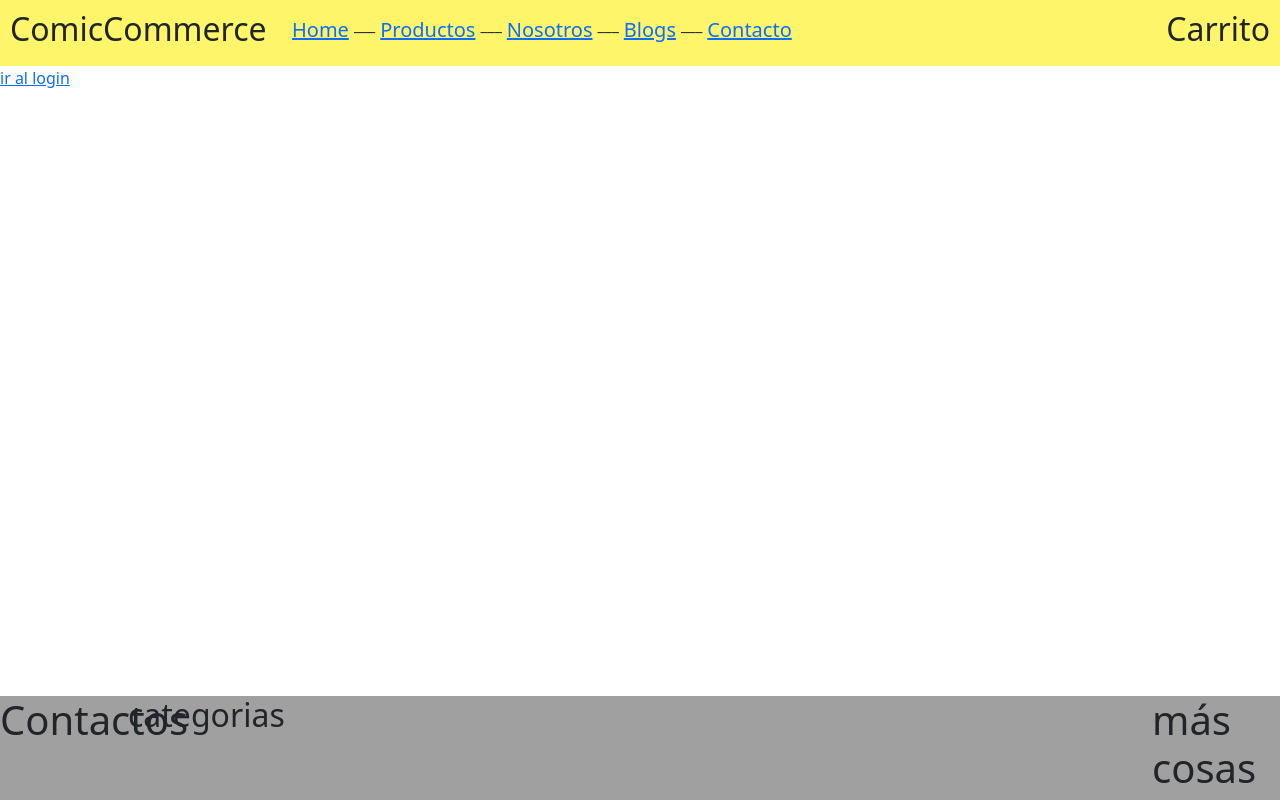
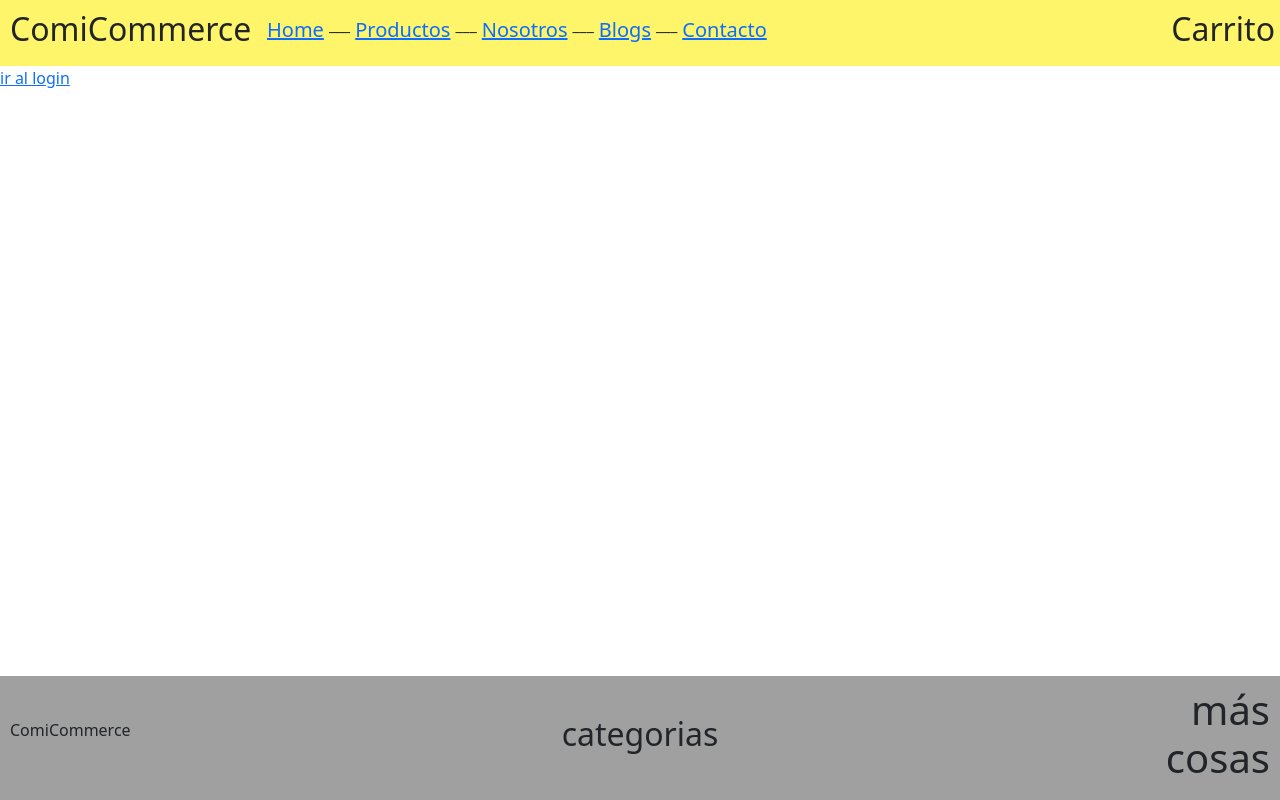
Before and after one commit to gonzaloaliaga/gonzaloaliaga, a plain HTML site: page homePage.html in a window 1280 px wide. Drawn offline with nearby package versions, Linux system fonts and the light colour scheme.

Commit message:
Header scrollable y footer centrado

```diff
--- a/homePage.html
+++ b/homePage.html
@@ -19,13 +19,13 @@
         <!-- Header -->
         <header>
             <nav>
-                <div style="display: flex; margin: 10px; align-items: center;">
-                    <div style="width: 20%; text-align: left;">
-                        <h2>ComicCommerce</h2>
+                <div id="headerContainer">
+                    <div style="min-width: 20%; text-align: left;">
+                        <h2>ComiCommerce</h2>
                     </div>
 
                     <div id="headerButtons">
-                        <a href="#">Home</a>
+                        <a href="homePage.html">Home</a>
                         <p>___</p>
                         <a href="#">Productos</a>
                         <p>___</p>
@@ -36,7 +36,7 @@
                         <a href="#">Contacto</a>
                     </div>
 
-                    <div style="width: 20%; text-align: right;">
+                    <div style="min-width: 20%; text-align: right;">
                         <h2>Carrito</h2>
                     </div>
                 </div>
@@ -51,14 +51,14 @@
         <!-- Footer -->
         <footer>
             <nav>
-                <div style="display: flex;">
-                    <div style="width: 10%;">
-                        <h1>Contactos</h1>
+                <div id="footerContainer">
+                    <div style="width: 10%; text-align: left;">
+                        <p>ComiCommerce</p>
                     </div>
-                    <div style="width: 80%;">
+                    <div style="width: 80%; text-align: center;">
                         <h2>categorias</h2>
                     </div>
-                    <div style="width: 10%;">
+                    <div style="width: 10%; text-align: right;">
                         <h1>más cosas</h1>
                     </div>
                 </div>
--- a/homePage/assets/styles/styles.css
+++ b/homePage/assets/styles/styles.css
@@ -13,6 +13,17 @@ header {
     position: sticky;
     top: 0;
     background-color: rgb(255, 245, 107);
+    overflow-x: scroll;
+}
+
+#headerContainer {
+    display: flex;
+    margin: 10px;
+    align-items: center;
+}
+
+header div {
+    flex: none;
 }
 
 footer {
@@ -21,10 +32,15 @@ footer {
     background-color: rgb(160, 160, 160);
 }
 
+#footerContainer {
+    display: flex;
+    margin: 10px;
+    align-items: center;
+}
+
 #headerButtons {
-    width: 60%;
-    margin-left: 30px;
-    margin-right: 30px;
+    min-width: 60%;
+    margin-left: 5px;
     text-align: left;
     display: flex;
     flex-direction: row;
```
